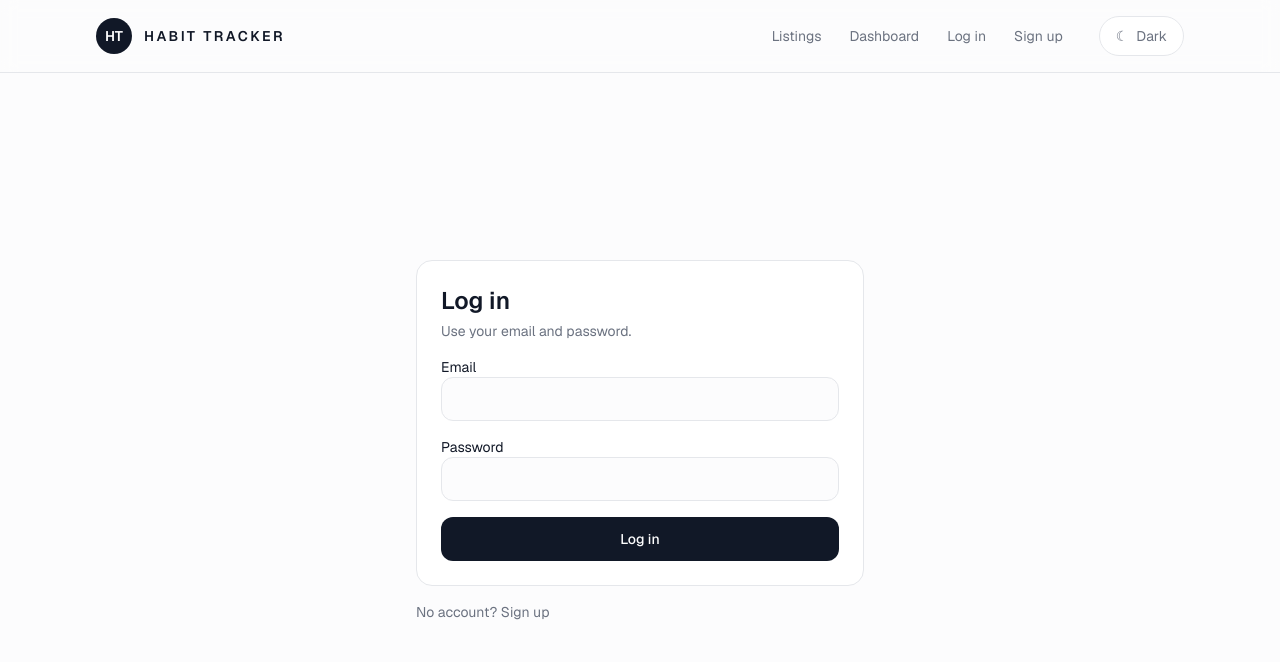
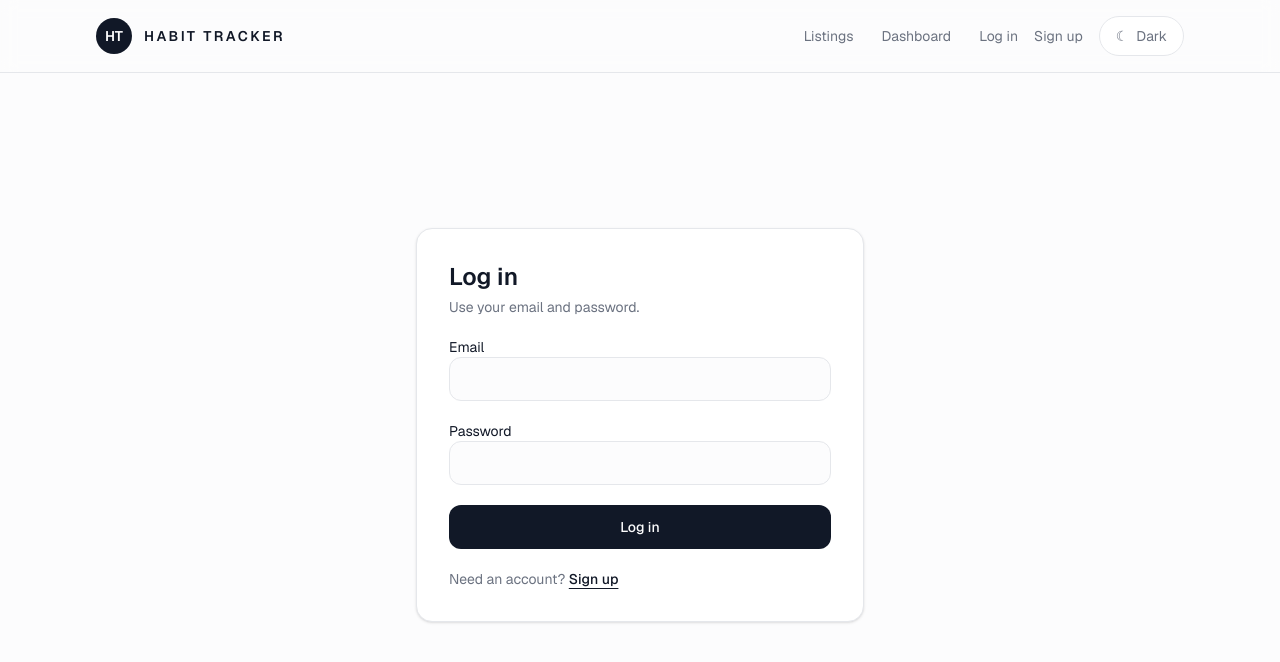
Before and after one commit to RemeJuan/htt, a Next.js app: page /htt/login in a window 1280 px wide. Shown: the top 662 px of the page. Built offline with nearby package versions, Linux system fonts and the light colour scheme; no server answers.

Commit message:
refactor: improve navigation and auth UI components

```diff
--- a/app/login/page.tsx
+++ b/app/login/page.tsx
@@ -1,19 +1,16 @@
 import type { Metadata } from "next";
-import Link from "next/link";
 
 import { AuthForm } from "@/components/auth-form";
 
 export const metadata: Metadata = {
   title: "Log in",
+  description: "Log in to manage your listings and dashboard.",
 };
 
 export default function LoginPage() {
   return (
-    <section className="mx-auto flex min-h-[calc(100vh-9rem)] max-w-md flex-col justify-center py-10">
+    <section className="mx-auto flex min-h-[calc(100vh-11rem)] w-full max-w-md flex-col justify-center py-6 sm:py-8 lg:py-10">
       <AuthForm mode="login" />
-      <p className="mt-4 text-sm text-muted-foreground">
-        No account? <Link href="/signup">Sign up</Link>
-      </p>
     </section>
   );
 }
--- a/app/signup/page.tsx
+++ b/app/signup/page.tsx
@@ -1,19 +1,16 @@
 import type { Metadata } from "next";
-import Link from "next/link";
 
 import { AuthForm } from "@/components/auth-form";
 
 export const metadata: Metadata = {
   title: "Sign up",
+  description: "Create an account to manage your listings and dashboard.",
 };
 
 export default function SignupPage() {
   return (
-    <section className="mx-auto flex min-h-[calc(100vh-9rem)] max-w-md flex-col justify-center py-10">
+    <section className="mx-auto flex min-h-[calc(100vh-11rem)] w-full max-w-md flex-col justify-center py-6 sm:py-8 lg:py-10">
       <AuthForm mode="signup" />
-      <p className="mt-4 text-sm text-muted-foreground">
-        Already have an account? <Link href="/login">Log in</Link>
-      </p>
     </section>
   );
 }
--- a/components/auth-form.tsx
+++ b/components/auth-form.tsx
@@ -3,6 +3,7 @@
 import type { FormEvent } from "react";
 import { useState } from "react";
 import { useRouter } from "next/navigation";
+import Link from "next/link";
 
 import { getSupabaseBrowserClient } from "@/lib/supabase";
 
@@ -44,7 +45,7 @@ export function AuthForm({ mode }: AuthFormProps) {
             password,
             options: {
               emailRedirectTo: new URL(
-                "/htt/auth/callback/?next=/dashboard",
+                "/auth/callback?next=/dashboard",
                 window.location.origin,
               ).toString(),
             },
@@ -75,7 +76,7 @@ export function AuthForm({ mode }: AuthFormProps) {
   }
 
   return (
-    <form onSubmit={handleSubmit} className="space-y-4 rounded-2xl border border-border bg-card p-6">
+    <form onSubmit={handleSubmit} className="space-y-5 rounded-2xl border border-border bg-card p-6 shadow-sm sm:p-8">
       <div className="space-y-1">
         <h1 className="text-2xl font-semibold">{isSignup ? "Sign up" : "Log in"}</h1>
         <p className="text-sm text-muted-foreground">
@@ -90,7 +91,7 @@ export function AuthForm({ mode }: AuthFormProps) {
           value={email}
           onChange={(event) => setEmail(event.target.value)}
           required
-          className="h-11 w-full rounded-xl border border-border bg-background px-3 outline-none"
+          className="h-11 w-full rounded-xl border border-border bg-background px-3 outline-none transition focus:border-foreground"
         />
       </label>
 
@@ -102,7 +103,7 @@ export function AuthForm({ mode }: AuthFormProps) {
           onChange={(event) => setPassword(event.target.value)}
           required
           minLength={6}
-          className="h-11 w-full rounded-xl border border-border bg-background px-3 outline-none"
+          className="h-11 w-full rounded-xl border border-border bg-background px-3 outline-none transition focus:border-foreground"
         />
       </label>
 
@@ -112,10 +113,16 @@ export function AuthForm({ mode }: AuthFormProps) {
       <button
         type="submit"
         disabled={loading}
-        className="inline-flex h-11 w-full items-center justify-center rounded-xl bg-foreground px-4 text-sm font-medium text-background disabled:opacity-50"
+        className="inline-flex h-11 w-full items-center justify-center rounded-xl bg-foreground px-4 text-sm font-medium text-background transition hover:opacity-90 disabled:cursor-not-allowed disabled:opacity-50"
       >
         {loading ? "Working..." : isSignup ? "Create account" : "Log in"}
       </button>
+      <p className="text-sm text-muted-foreground">
+        {isSignup ? "Already have an account?" : "Need an account?"}{" "}
+        <Link href={isSignup ? "/login" : "/signup"} className="font-medium text-foreground underline underline-offset-4">
+          {isSignup ? "Log in" : "Sign up"}
+        </Link>
+      </p>
     </form>
   );
 }
--- a/components/navbar.tsx
+++ b/components/navbar.tsx
@@ -11,10 +11,8 @@ import { getSupabaseBrowserClient } from "@/lib/supabase";
 import type { User } from "@supabase/supabase-js";
 
 const navItems = [
-  { label: "Listings", href: "/listings", active: true },
-  { label: "Dashboard", href: "/dashboard", active: true },
-  { label: "Log in", href: "/login", active: true },
-  { label: "Sign up", href: "/signup", active: true },
+  { label: "Listings", href: "/listings" },
+  { label: "Dashboard", href: "/dashboard" },
 ];
 
 export function Navbar() {
@@ -55,31 +53,25 @@ export function Navbar() {
 
   return (
     <header className="border-b border-border/80 bg-background/90 backdrop-blur supports-[backdrop-filter]:bg-background/75">
-      <div className="mx-auto flex w-full max-w-6xl items-center justify-between gap-4 px-4 py-4 sm:px-6 lg:px-8">
+      <div className="mx-auto flex w-full max-w-6xl flex-col gap-3 px-4 py-4 sm:flex-row sm:items-center sm:justify-between sm:px-6 lg:px-8">
         <Logo />
-        <div className="flex items-center gap-3 sm:gap-6">
-          <nav className="hidden items-center gap-1 sm:flex">
-            {navItems.map((item) =>
-              item.active ? (
+        <div className="flex w-full flex-col gap-3 sm:w-auto sm:flex-row sm:items-center sm:justify-end sm:gap-4">
+          <nav className="flex flex-wrap items-center gap-1">
+            {navItems.map((item) => (
               <Link
                 key={item.label}
                 href={item.href}
-                  className="rounded-full px-3 py-2 text-sm text-muted-foreground hover:bg-accent hover:text-accent-foreground"
+                className="rounded-full px-3 py-2 text-sm text-muted-foreground transition hover:bg-accent hover:text-accent-foreground"
               >
                 {item.label}
               </Link>
-              ) : (
-                <span
-                  key={item.label}
-                  className="rounded-full px-3 py-2 text-sm text-muted-foreground"
-                >
-                  {item.label}
-                </span>
-              ),
-            )}
+            ))}
           </nav>
-          {user ? <LogoutButton /> : null}
+          <div className="flex items-center gap-3 sm:gap-4">
+            {user ? <LogoutButton /> : <Link href="/login" className="text-sm text-muted-foreground transition hover:text-foreground">Log in</Link>}
+            {!user ? <Link href="/signup" className="text-sm text-muted-foreground transition hover:text-foreground">Sign up</Link> : null}
             <ThemeToggle />
+          </div>
         </div>
       </div>
     </header>
```
Lines whose indentation alone changed are shown as unchanged.
